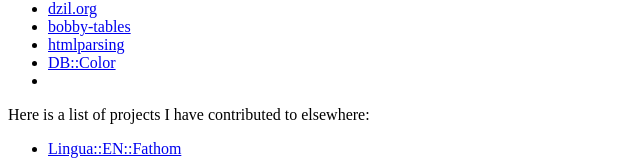
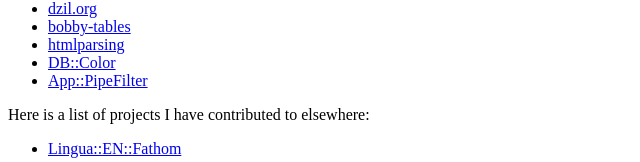
Before and after one commit to kimmel/kimmel.github.com, a plain HTML site: page resume.html in a window 1280 px wide. Shown: the part 132-294 px from the top of the page, without its empty margins (0-640 px from the left). Drawn offline with Linux system fonts and the light colour scheme.

Commit message:
Fixed a broken link.

```diff
--- a/resume.html
+++ b/resume.html
@@ -29,7 +29,7 @@ Here is a list of projects I have contributed to on github:
 <li><a href="https://github.com/petdance/bobby-tables/graphs/contributors">bobby-tables</a></li>
 <li><a href="https://github.com/petdance/htmlparsing/graphs/contributors">htmlparsing</a></li>
 <li><a href="https://github.com/Ovid/DB--Color/graphs/contributors">DB::Color</a></li>
-<li><a href="https://github.com/rcaputo/app-pipefilter/graphs/contributors"></a></li>
+<li><a href="https://github.com/rcaputo/app-pipefilter/graphs/contributors">App::PipeFilter</a></li>
 </ul>
 
 Here is a list of projects I have contributed to elsewhere:
```
